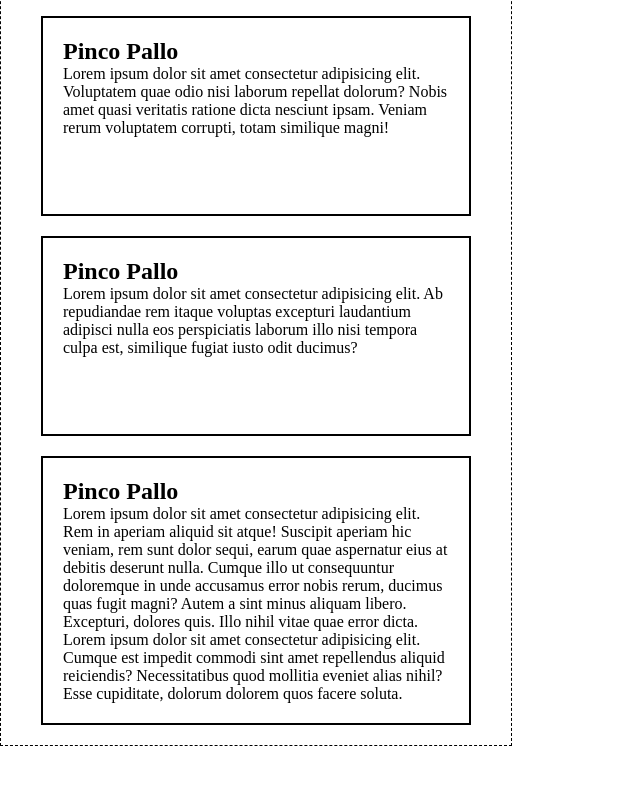
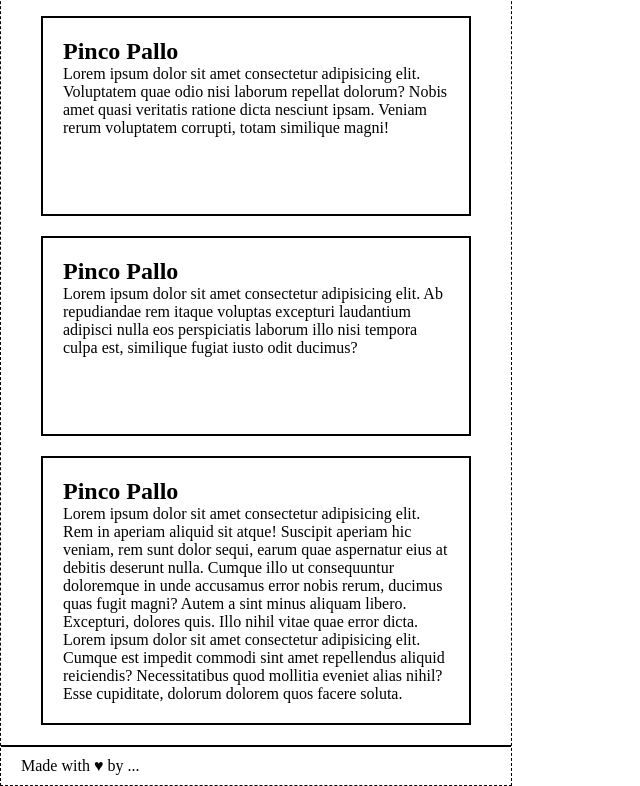
Before and after one commit to gialli24/htmlcss-wireframe, a plain HTML site: page index.html in a window 1280 px wide. Shown: the part 64-850 px from the top of the page, without its empty margins (0-640 px from the left). Before the commit the page ends 810 px from the top, so only its background shows below. Drawn offline with Linux system fonts and the light colour scheme.

Commit message:
Added footer

```diff
--- a/index.html
+++ b/index.html
@@ -15,6 +15,7 @@
     </header>
     <!-- / Header -->
 
+    <!-- Main -->
     <main>
         <div>
             <article>
@@ -47,6 +48,13 @@
             </article>
         </div>
     </main>
+    <!-- / Main -->
+
+    <!-- Footer -->
+    <footer>
+        <p>Made with &hearts; by ...</p>
+    </footer>
+    <!-- / Footer -->
 </body>
 
 </html>
--- a/style.css
+++ b/style.css
@@ -24,3 +24,8 @@ article {
     margin: 20px 20px;
     min-height: 200px;
 }
+
+footer {
+    padding: 10px 20px;
+    border-top: 2px solid black;
+}
```
